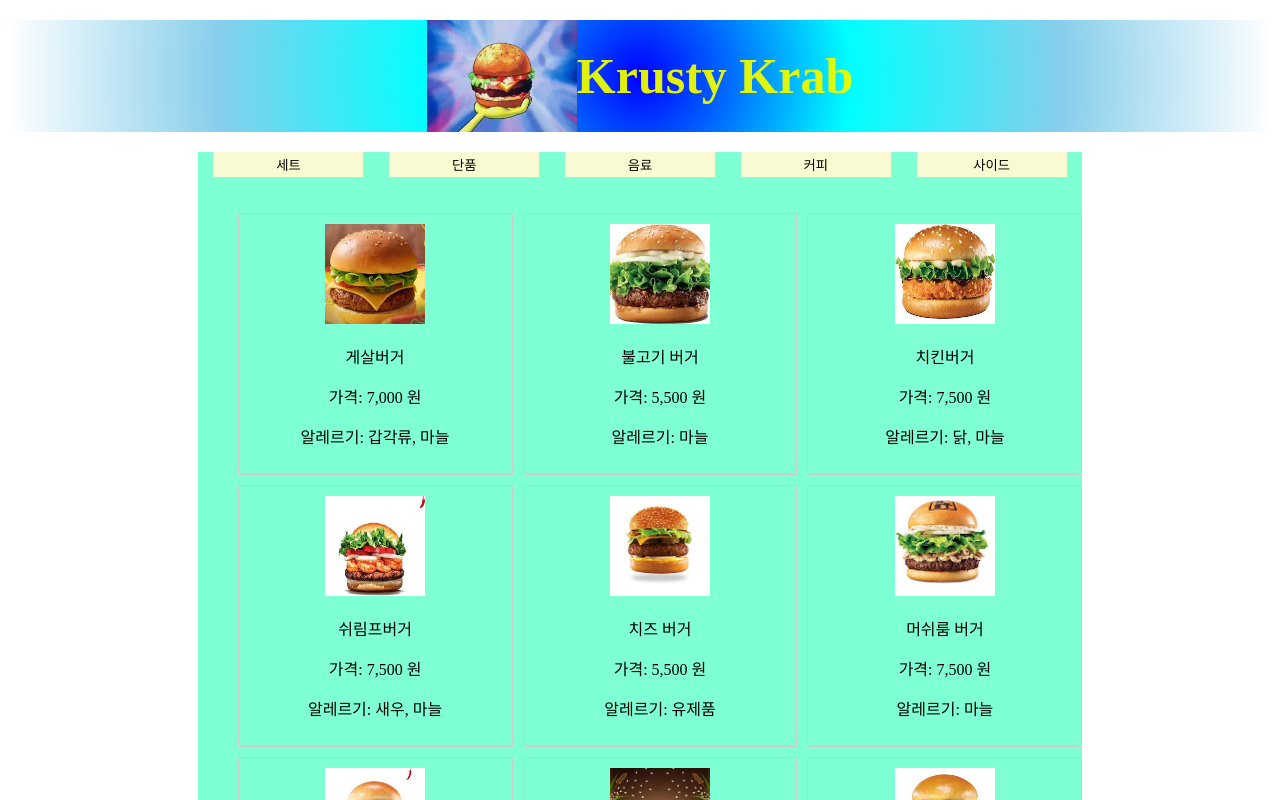
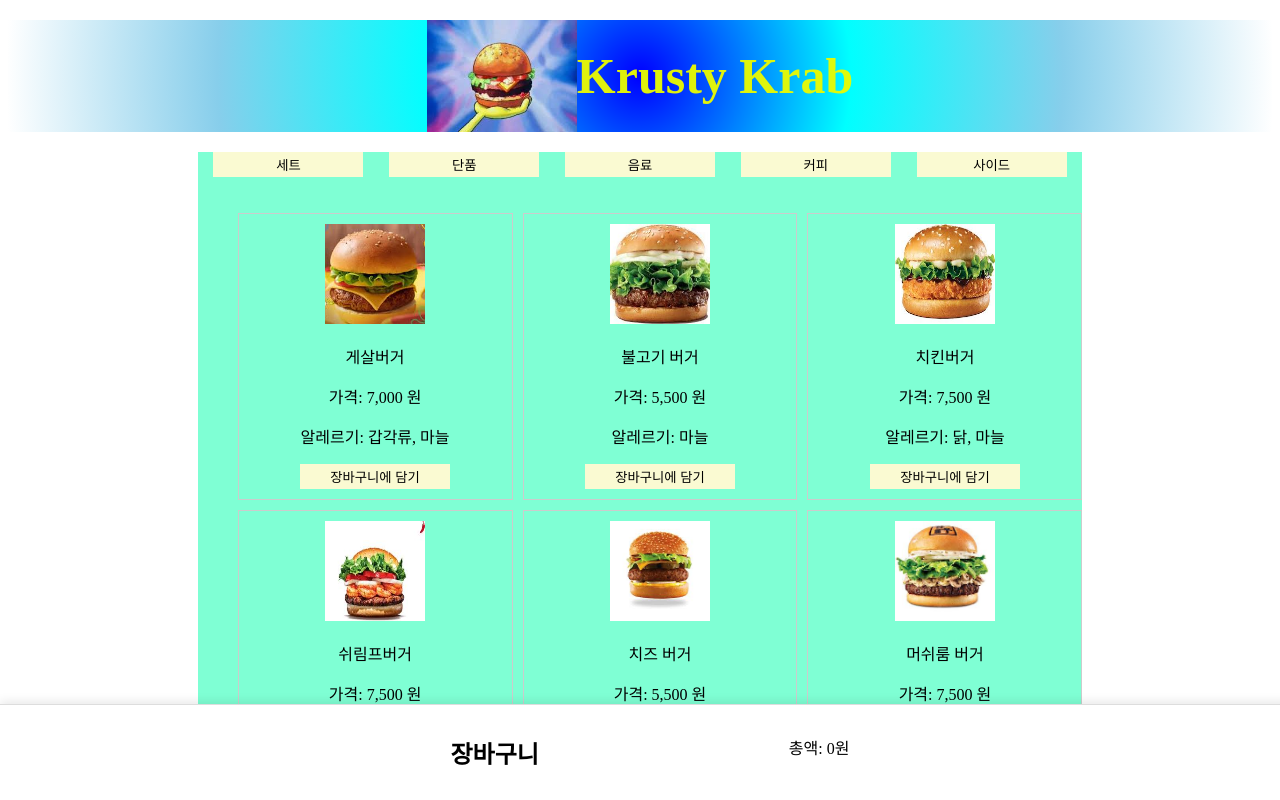
Before and after one commit to Kim-kym/TeamProject-second, a React (Vite) app: page /test in a window 1280 px wide. Shown: the top 800 px of the page. Built offline with nearby package versions, Linux system fonts and the light colour scheme.

Commit message:
Cart
하단에 고정 -> 오른쪽으로변경예정 수량 css 변경 예정

```diff
--- a/src/app/mainHome.jsx
+++ b/src/app/mainHome.jsx
@@ -7,10 +7,44 @@
 import CoffeeMenuList from "../components/menu/coffeeMenuList";
 import SideMenuList from "../components/menu/sideMenuList";
 import BurgerSetMenuList from "../components/menu/burgerSetMenuList";
-// import CartList from "../components/cartList";
+import CartList from "../components/cart/cartList";
 
 function App() {
   const [currentMenu, setCurrentMenu] = useState("burger"); // 초기 메뉴는 'burger'
+
+  // 장바구니 상태 관리
+  const [cart, setCart] = useState([]);
+
+  // 장바구니에 항목 추가
+  const addToCart = (item) => {
+    const existingItem = cart.find((cartItem) => cartItem.id === item.id);
+    if (existingItem) {
+      // 이미 장바구니에 있으면 수량만 증가
+      setCart(
+        cart.map((cartItem) =>
+          cartItem.id === item.id
+            ? { ...cartItem, quantity: cartItem.quantity + 1 }
+            : cartItem
+        )
+      );
+    } else {
+      // 처음 장바구니에 추가하는 경우
+      setCart([...cart, { ...item, quantity: 1 }]);
+    }
+  };
+
+  // 장바구니에서 항목 삭제
+  const removeFromCart = (itemId) => {
+    setCart(cart.filter((item) => item.id !== itemId));
+  };
+
+  // 장바구니 항목 수량 수정
+  const updateQuantity = (itemId, quantity) => {
+    if (quantity < 1) return; // 수량이 1보다 적을 수 없도록
+    setCart(
+      cart.map((item) => (item.id === itemId ? { ...item, quantity } : item))
+    );
+  };
 
   //메뉴 목록 리스트
   const [burgerSetMenuList] = useState([
@@ -445,30 +479,43 @@
         <Category setCurrentMenu={setCurrentMenu} />
 
         {/* 장바구니 리스트 */}
-        {/* <CartList /> */}
+        <CartList
+          cart={cart}
+          removeFromCart={removeFromCart}
+          updateQuantity={updateQuantity}
+        />
 
         {/* 조건부 렌더링 */}
         <div id="choice">
           {/* 버거 세트 메뉴 리스트 */}
           {currentMenu === "burgerSetMenuList" && (
-            <BurgerSetMenuList burgerSetMenuList={burgerSetMenuList} />
+            <BurgerSetMenuList
+              burgerSetMenuList={burgerSetMenuList}
+              addToCart={addToCart}
+            />
           )}
-
           {/* 버거 메뉴 리스트 */}
           {currentMenu === "burger" && (
-            <BurgerMenuList burgerMenuList={burgerMenuList} />
+            <BurgerMenuList
+              burgerMenuList={burgerMenuList}
+              addToCart={addToCart}
+            />
           )}
 
           {/* 음료 메뉴 리스트 */}
-          {currentMenu === "drink" && <DrinkMenuList drinkList={drinkList} />}
+          {currentMenu === "drink" && (
+            <DrinkMenuList drinkList={drinkList} addToCart={addToCart} />
+          )}
 
           {/* 커피 메뉴 리스트 */}
           {currentMenu === "coffee" && (
-            <CoffeeMenuList coffeeList={coffeeList} />
+            <CoffeeMenuList coffeeList={coffeeList} addToCart={addToCart} />
           )}
 
           {/* 사이드 메뉴 리스트 */}
-          {currentMenu === "side" && <SideMenuList sideList={sideList} />}
+          {currentMenu === "side" && (
+            <SideMenuList sideList={sideList} addToCart={addToCart} />
+          )}
         </div>
       </main>
     </div>
--- a/src/components/cart/cartList.jsx
+++ b/src/components/cart/cartList.jsx
@@ -1,13 +1,44 @@
 import React from "react";
 
-function CartList({ cartList }) {
+function CartList({ cart, removeFromCart }) {
   return (
-    <ul>
-      <li key={item.id}>
-        <p>{item.name}</p>
-        <p>가격: {item.price}원</p>
-      </li>
-    </ul>
+    <div id="cart">
+      <h2>장바구니</h2>
+      <ul>
+        {cart.map((item) => (
+          <li key={item.id}>
+            <img src={item.imgurl} alt={item.name} style={{ width: "50px" }} />
+            {item.name} - {item.price}원
+            <button onClick={() => removeFromCart(item.id)}>삭제</button>
+            {/* 수량 변경 기능 */}
+            <div>
+              <button
+                onClick={() => updateQuantity(item.id, item.quantity - 1)}
+              >
+                -
+              </button>
+              <input
+                type="number"
+                value={item.quantity}
+                onChange={(e) =>
+                  updateQuantity(item.id, Number(e.target.value))
+                }
+                min="1"
+              />
+              <button
+                onClick={() => updateQuantity(item.id, item.quantity + 1)}
+              >
+                +
+              </button>
+            </div>
+          </li>
+        ))}
+      </ul>
+      <div>
+        총액:{" "}
+        {cart.reduce((total, item) => total + item.price * item.quantity, 0)}원
+      </div>
+    </div>
   );
 }
 
--- a/src/components/menu/burgerMenu.jsx
+++ b/src/components/menu/burgerMenu.jsx
@@ -1,6 +1,6 @@
 import React from "react";
 
-function BurgerMenuList({ burgerMenuList }) {
+function BurgerMenuList({ burgerMenuList, addToCart }) {
   const formatPrice = (price) => price.toLocaleString("ko-KR");
   // 특정 항목을 클릭했을 때 동작하는 함수
   const handleClick = (item) => {
@@ -20,6 +20,7 @@
           <p>{item.name}</p>
           <p>가격: {formatPrice(item.price)} 원</p>
           <p>알레르기: {item.allergy}</p>
+          <button onClick={() => addToCart(item)}>장바구니에 담기</button>
         </li>
       ))}
     </ul>
--- a/src/styled/mainHome.css
+++ b/src/styled/mainHome.css
@@ -85,3 +85,45 @@
   box-shadow: 0 4px 8px rgba(0, 0, 0, 0.2); /* 그림자 추가 */
   font-size: 1em; /* 텍스트 크기 확대 */
 }
+/* 장바구니 */
+#cart {
+  position: fixed;
+  bottom: 0;
+  left: 0;
+  width: 100%;
+  background-color: #fff;
+  box-shadow: 0 -2px 10px rgba(0, 0, 0, 0.1);
+  padding: 10px;
+  z-index: 1000;
+  border-top: 1px solid #ddd;
+}
+
+#cart ul {
+  list-style-type: none;
+  padding: 0;
+}
+
+#cart li {
+  display: flex;
+  justify-content: space-between;
+  align-items: center;
+  margin-bottom: 10px;
+}
+
+#cart button {
+  background-color: #f44336;
+  color: white;
+  border: none;
+  /* padding: 5px 10px; */
+  padding: 0px;
+  cursor: pointer;
+}
+
+#cart button:hover {
+  background-color: #d32f2f;
+}
+
+#cart input {
+  width: 50px;
+  text-align: center;
+}
```
